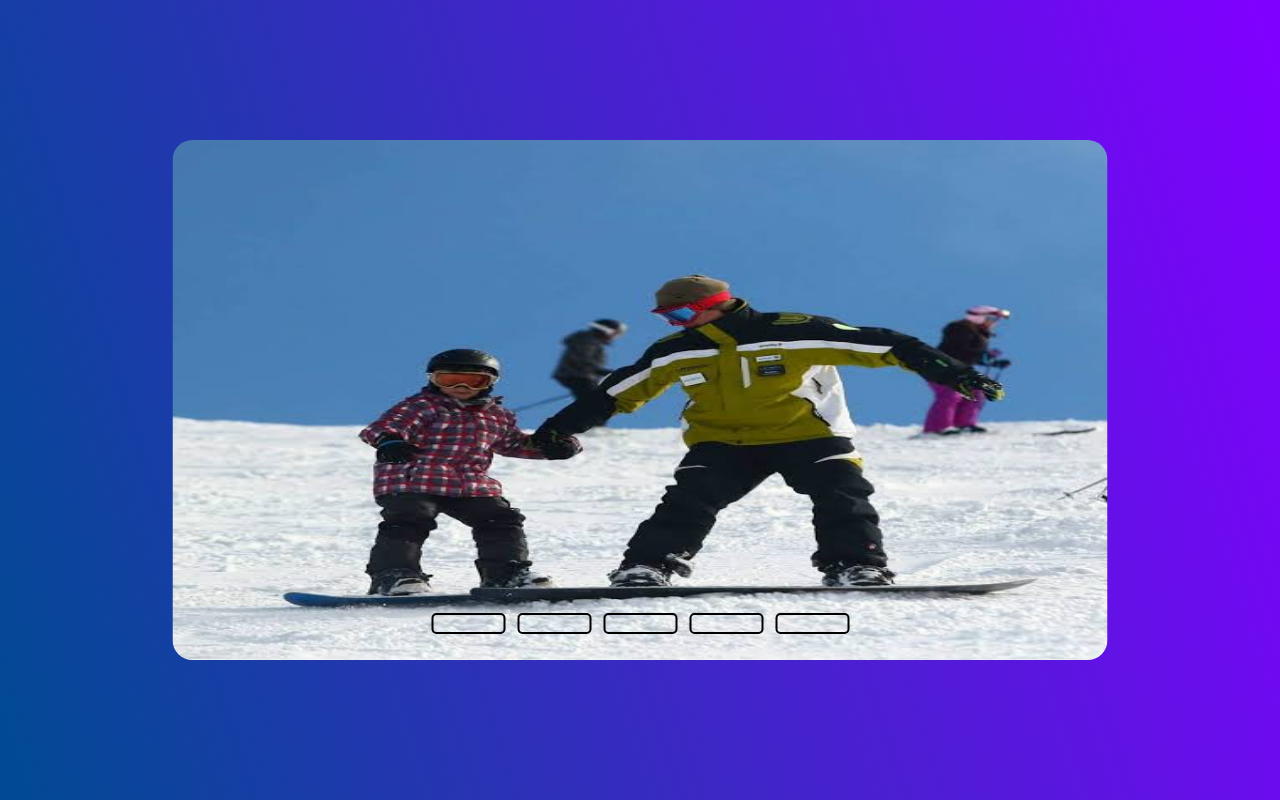
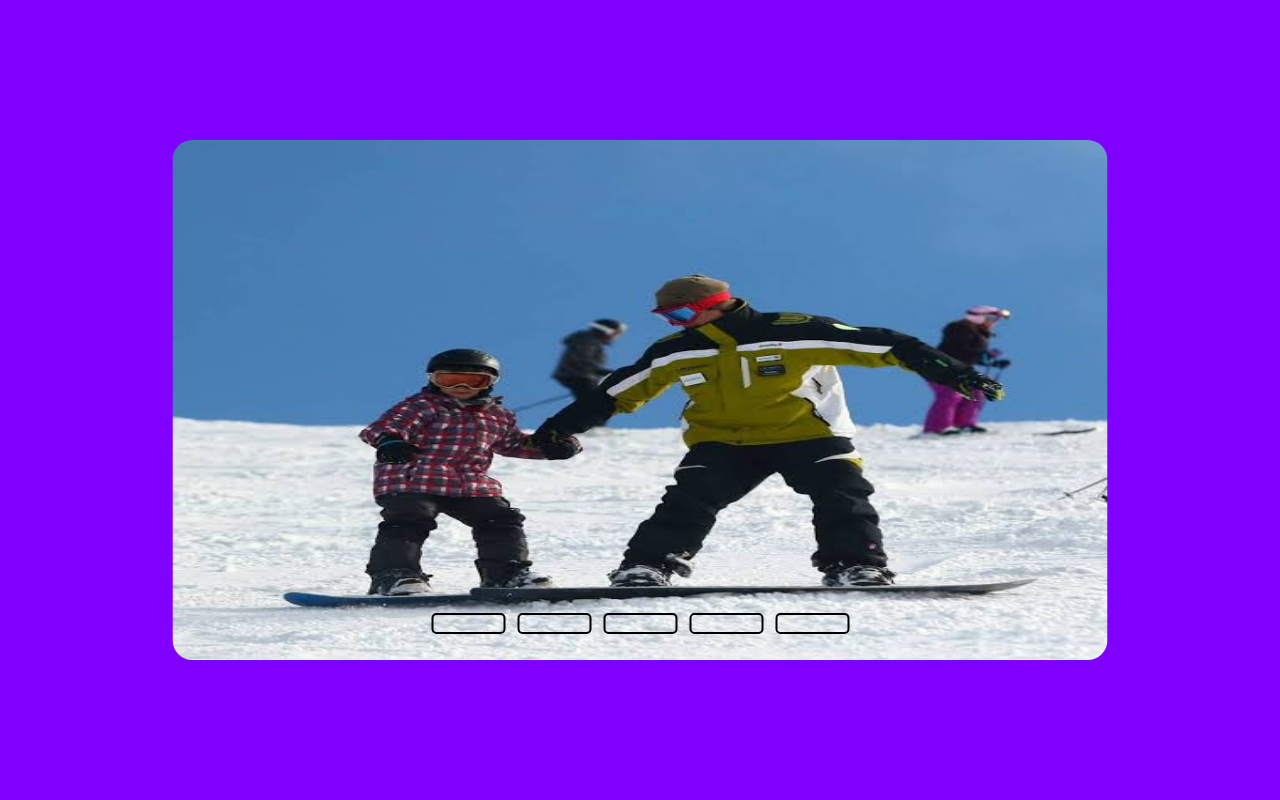
Before and after one commit to gustavorobertto/index2.html, a plain HTML site: page terceiro3.html in a window 1280 px wide. Drawn offline with Linux system fonts and the light colour scheme.

Commit message:
Update terceiro3.html

```diff
--- a/terceiro3.html
+++ b/terceiro3.html
@@ -20,7 +20,7 @@ html{
     padding: 0;
     height: 100vh;
     width: 100vw;
-    background: linear-gradient(72deg,#014a93 1%, #8000ff 99%);
+    background: #8000ff;
  }
 
  .content{
```
